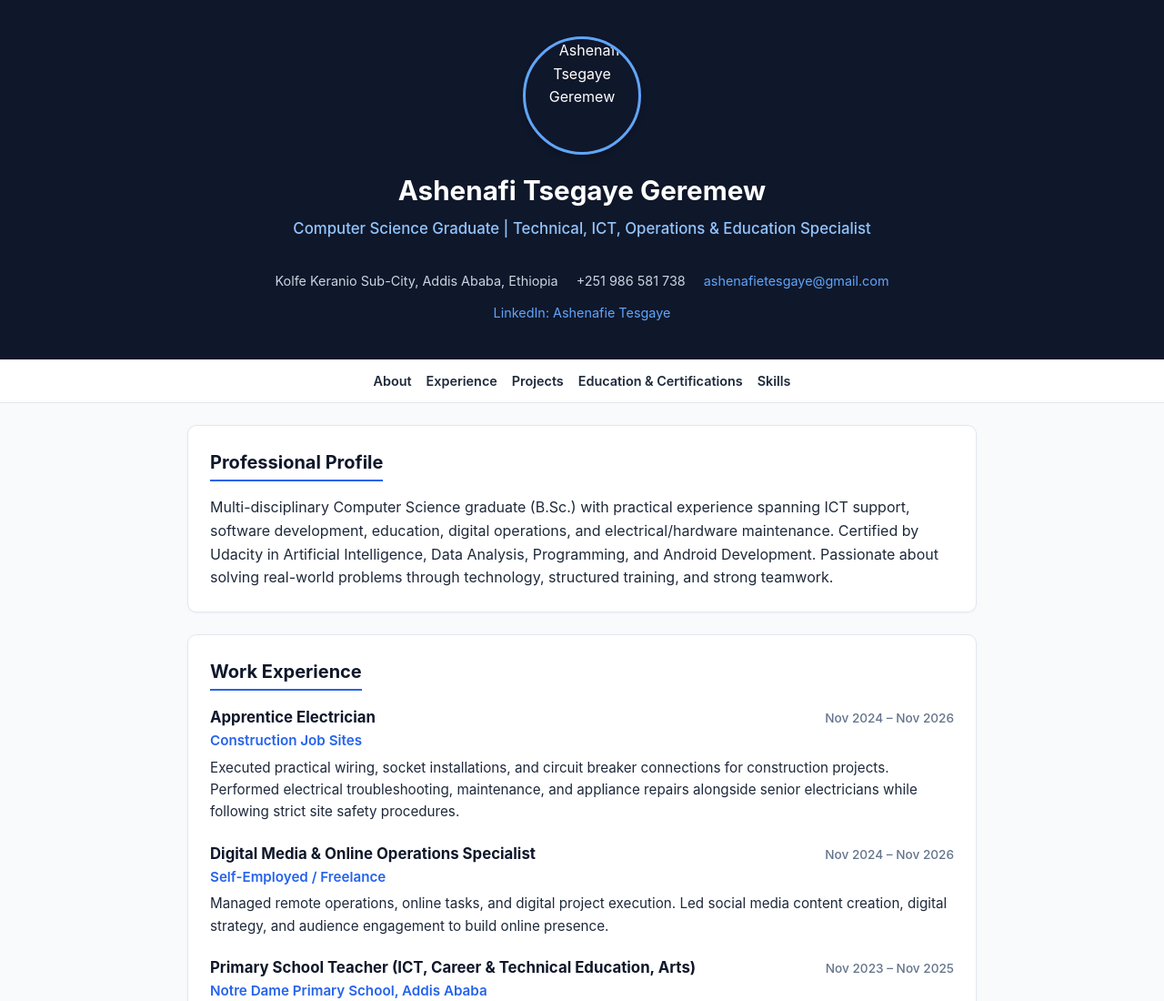
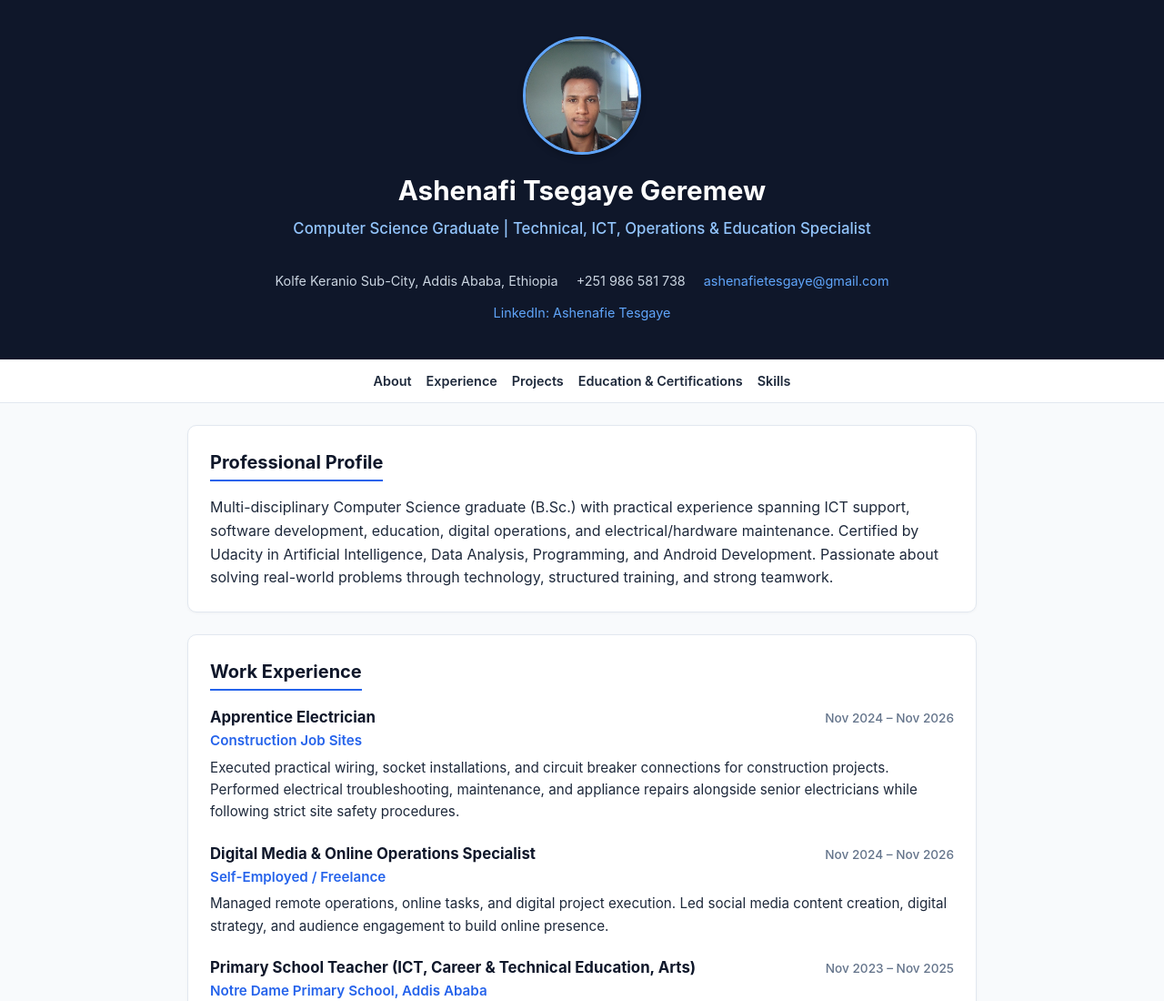
Before and after one commit to ashenafietesgaye-bit/Portfolio-, a plain HTML site: page index.html in a window 1280 px wide. Shown: the top 1100 px of the page at 91% size. Drawn offline with Linux system fonts and the light colour scheme.

Commit message:
Update profile image in index.html

```diff
--- a/index.html
+++ b/index.html
@@ -133,7 +133,7 @@
 
   <header>
     <div class="profile-container">
-      <img src="profile.jpg" alt="Ashenafi Tsegaye Geremew" class="profile-pic" />
+      <img src="photo_6028420422157669291_y.jpg" alt="Ashenafi Tsegaye Geremew" class="profile-pic" />
       <div>
         <h1>Ashenafi Tsegaye Geremew</h1>
         <p class="subtitle">Computer Science Graduate | Technical, ICT, Operations &amp; Education Specialist</p>
```
